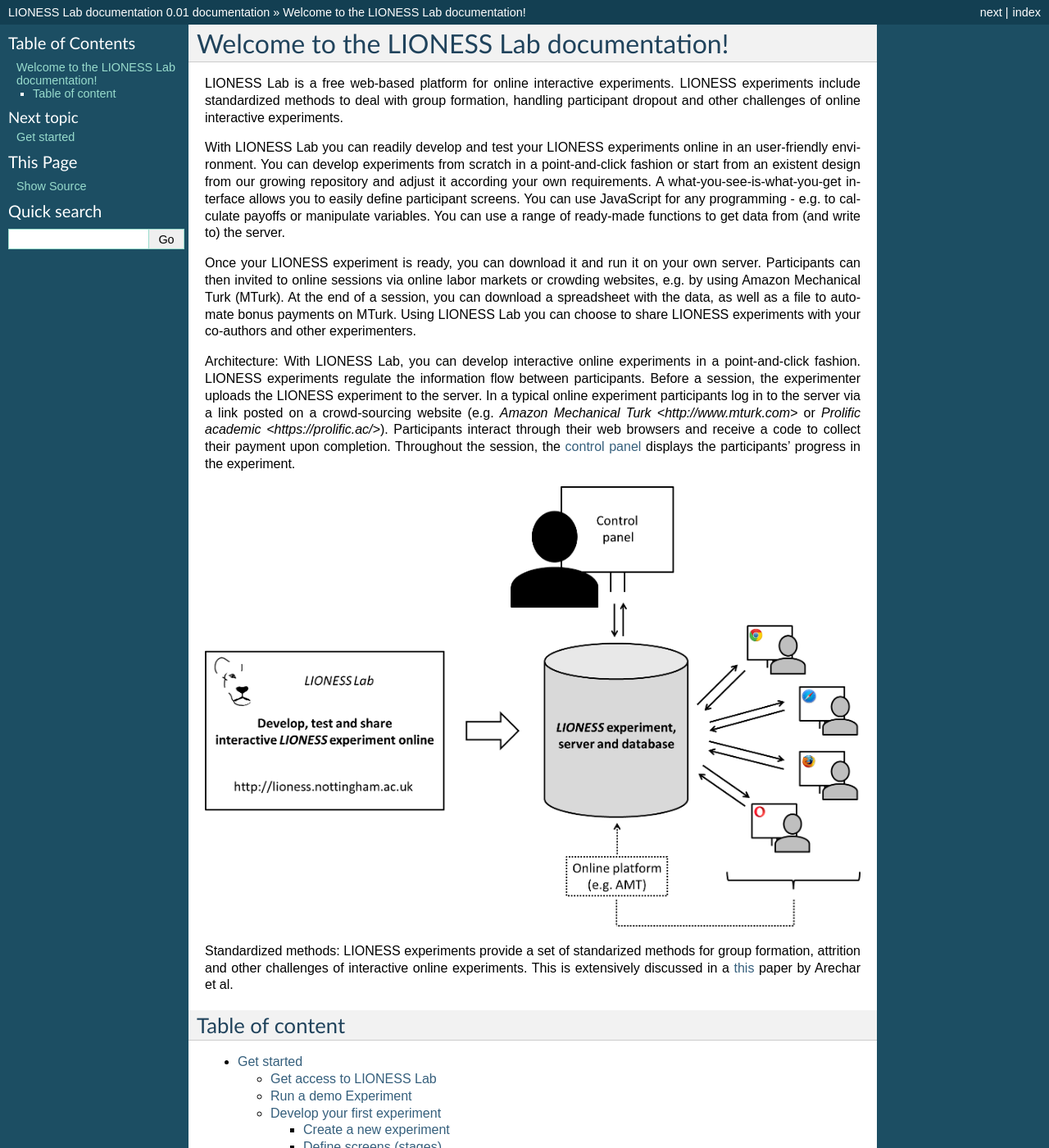
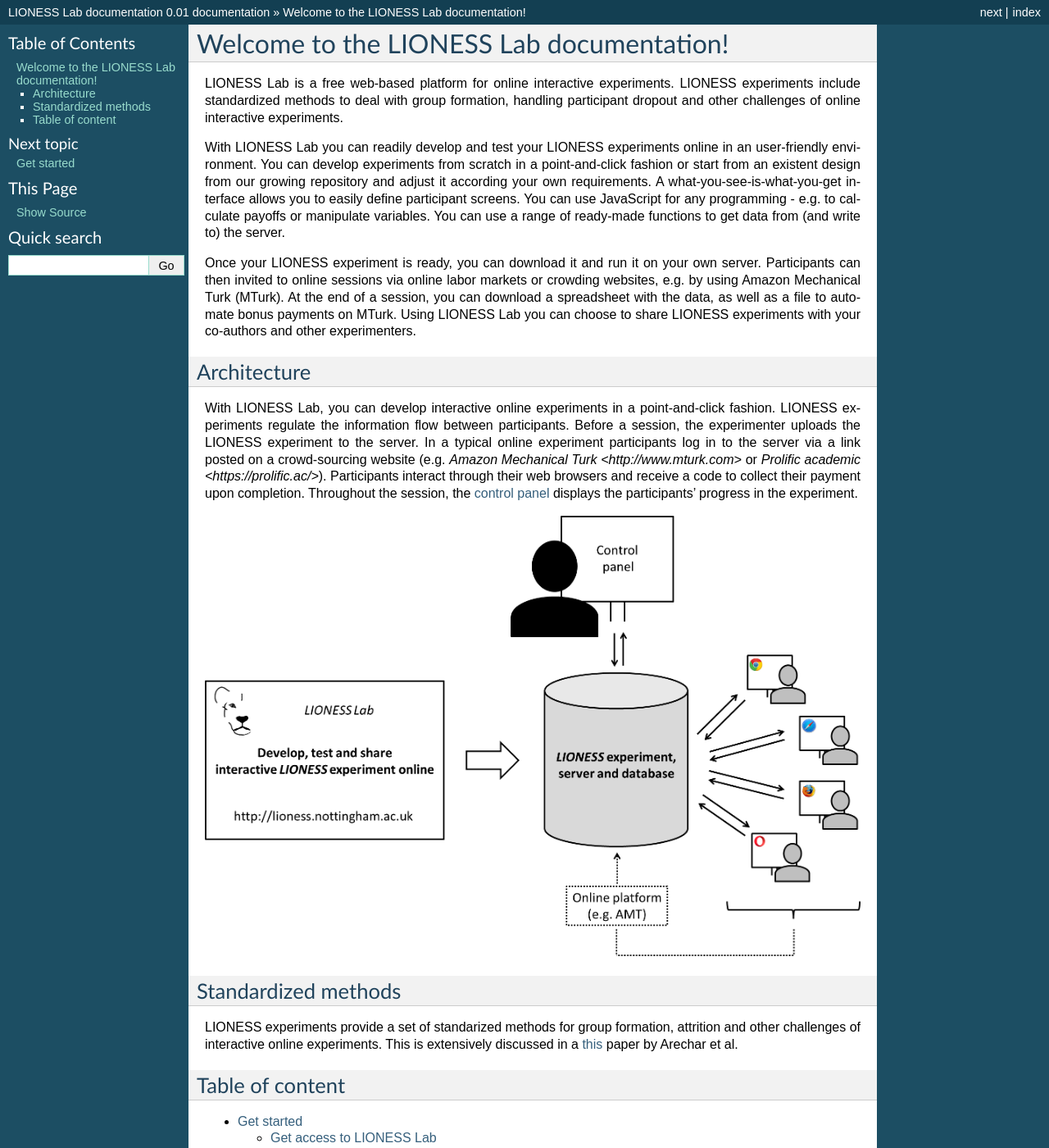
Before and after one commit to marcusgia2505/LIONESS_doc, a Sphinx documentation site: the page built from docs/index.rst, in a window 1280 px wide and 1400 px high. Shown: the whole window at 82% size. Built offline with Sphinx 7.4.7, drawn with Linux system fonts in a browser that asks for light colours.

Commit message:
Update index.rst

```diff
--- a/docs/index.rst
+++ b/docs/index.rst
@@ -16,7 +16,10 @@ Once your LIONESS experiment is ready, you can download it and run it on your ow
 .. _architecture:
 
 
-Architecture: With LIONESS Lab, you can develop interactive online experiments in a point-and-click fashion. LIONESS experiments regulate the information flow between participants. Before a session, the experimenter uploads the LIONESS experiment to the server. In a typical online experiment participants log in to the server via a link posted on a crowd-sourcing website (e.g. `Amazon Mechanical Turk <http://www.mturk.com>` or `Prolific academic <https://prolific.ac/>`). Participants interact through their web browsers and receive a code to collect their payment upon completion. Throughout the session, the :ref:`control panel <control_panel>` displays the participants' progress in the experiment.
+Architecture
+=================
+
+With LIONESS Lab, you can develop interactive online experiments in a point-and-click fashion. LIONESS experiments regulate the information flow between participants. Before a session, the experimenter uploads the LIONESS experiment to the server. In a typical online experiment participants log in to the server via a link posted on a crowd-sourcing website (e.g. `Amazon Mechanical Turk <http://www.mturk.com>` or `Prolific academic <https://prolific.ac/>`). Participants interact through their web browsers and receive a code to collect their payment upon completion. Throughout the session, the :ref:`control panel <control_panel>` displays the participants' progress in the experiment.
 
 .. image:: _static/Technicalflow.png
    :alt:  600px
@@ -24,7 +27,10 @@ Architecture: With LIONESS Lab, you can develop interactive online experiments i
 
 
 
-Standardized methods: LIONESS experiments provide a set of standarized methods for group formation, attrition and other challenges of interactive online experiments. This is extensively discussed in a `this <https://link.springer.com/article/10.1007/s10683-017-9527-2>`__ paper by Arechar et al.
+Standardized methods
+=======================
+
+LIONESS experiments provide a set of standarized methods for group formation, attrition and other challenges of interactive online experiments. This is extensively discussed in a `this <https://link.springer.com/article/10.1007/s10683-017-9527-2>`__ paper by Arechar et al.
 
 Table of content
 ==========================
```
